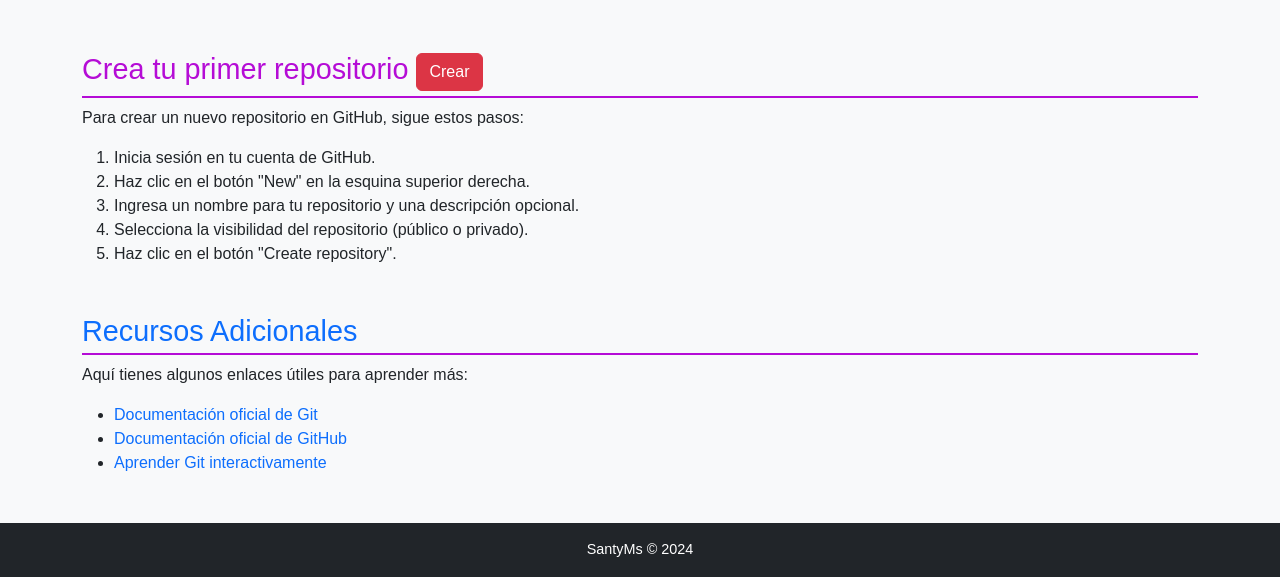
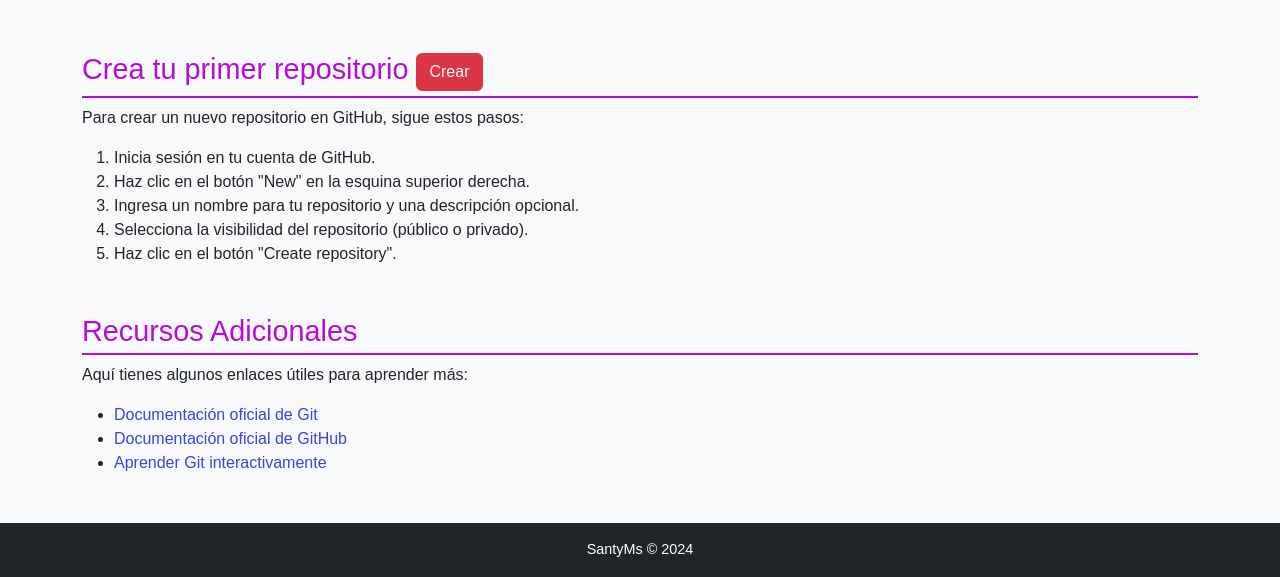
Before and after one commit to SantyMsss/GitTutorial, a plain HTML site: page index.html in a window 1280 px wide. Shown: the part 1362-1939 px from the top of the page. Drawn offline with nearby package versions, Linux system fonts and the light colour scheme.

Commit message:
ch colors

```diff
--- a/index.html
+++ b/index.html
@@ -71,7 +71,7 @@
         <section id="github-video" class="mb-5">
             <h2 class="text">Video Guia </h2>
             <p>Aprenderas a configurar y subir tu repositorio</p>
-            <iframe width="560" height="315" src="" title="YouTube video player" frameborder="0" allow="accelerometer; autoplay; clipboard-write; encrypted-media; gyroscope; picture-in-picture" allowfullscreen></iframe>
+            <iframe width="560" height="315" src="https://www.youtube.com/embed/-DtzvhZWQxs?si=5mJ-rxFY5E0pYxA7" title="YouTube video player" frameborder="0" allow="accelerometer; autoplay; clipboard-write; encrypted-media; gyroscope; picture-in-picture; web-share" referrerpolicy="strict-origin-when-cross-origin" allowfullscreen></iframe>
 
         </section>
 
@@ -88,7 +88,7 @@
         </section>
 
         <section id="recursos" class="mb-5">
-            <h2 class="text-primary">Recursos Adicionales</h2>
+            <h2 class="text" style="color:#b50cd6;">Recursos Adicionales</h2>
             <p>Aquí tienes algunos enlaces útiles para aprender más:</p>
             <ul>
                 <li><a href="https://git-scm.com/doc" target="_blank">Documentación oficial de Git</a></li>
--- a/style.css
+++ b/style.css
@@ -20,13 +20,15 @@ main h2 {
     color: #b50cd6;
 }
 
+
+
 footer p {
     margin: 0;
     font-size: 0.9rem;
 }
 
 a {
-    color: #0d6efd;
+    color: #3a45db;
     text-decoration: none;
 }
 
```
